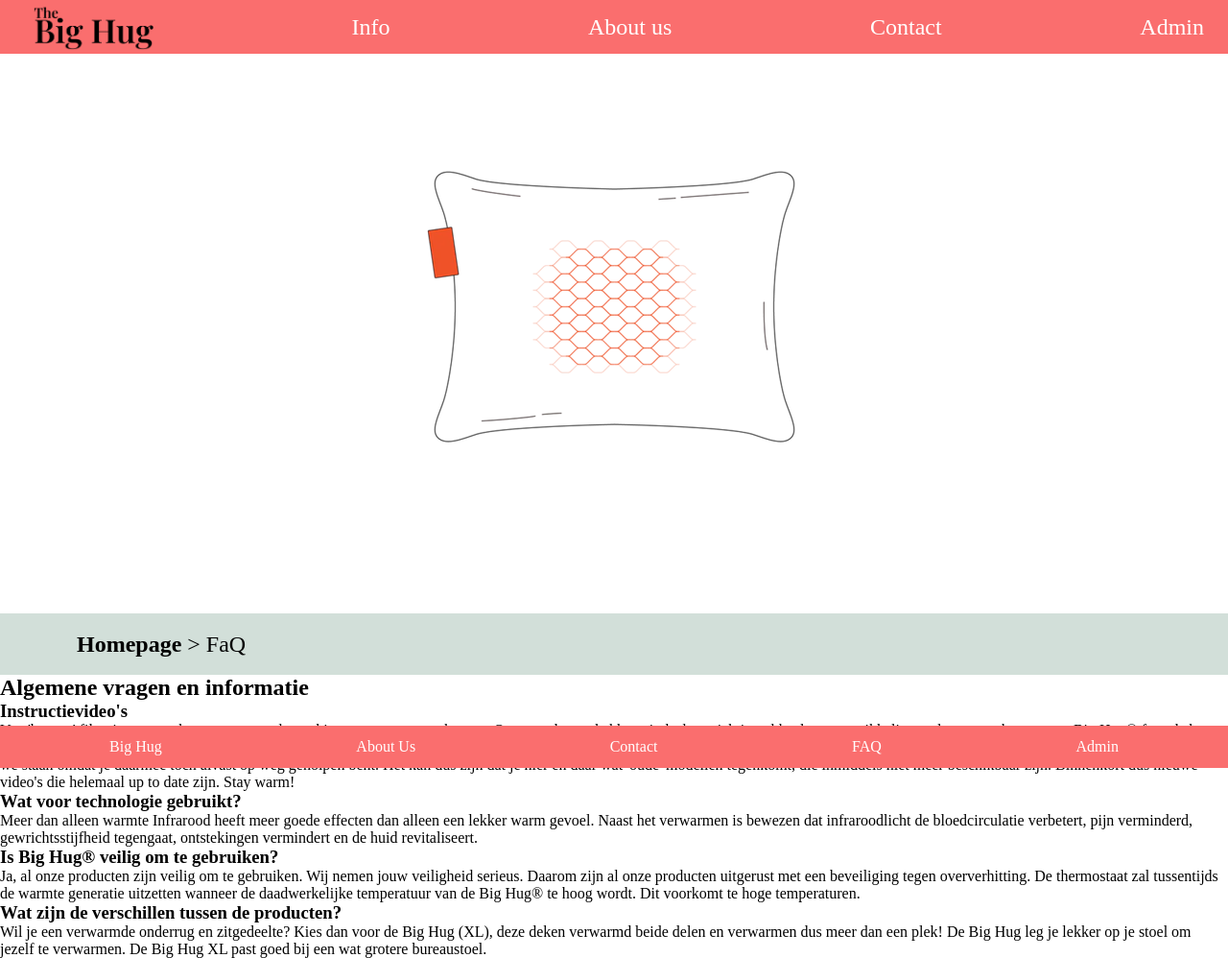
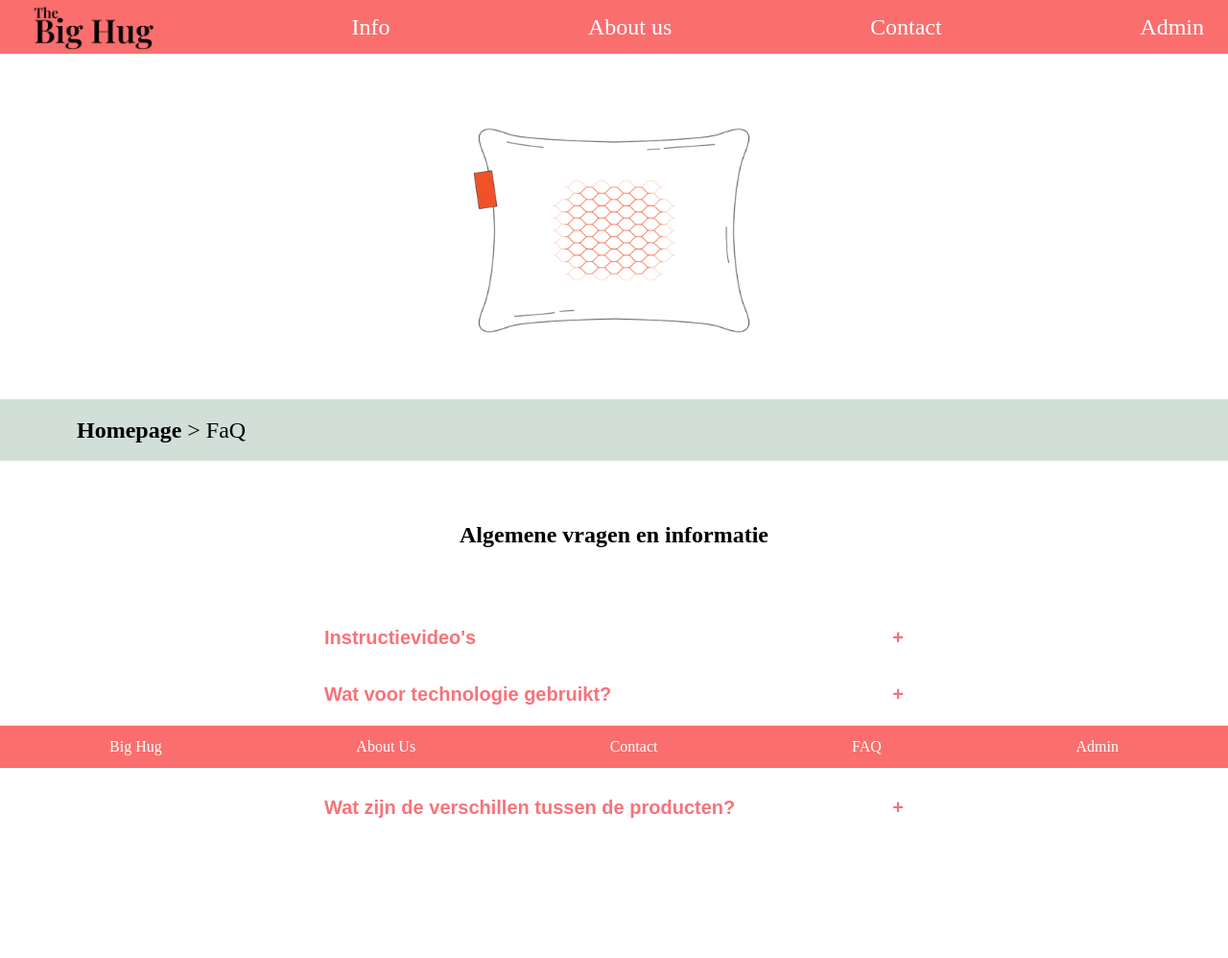
Before and after one commit to QuinnGitt/big-hug-xl, a PHP site: page /faq.php in a window 1280 px wide. Shown: the whole page at 96% size. After the commit the page ends 852 px from the top, so only its background shows below. Run offline with PHP 8.4, Linux system fonts and the light colour scheme; style sheets or scripts are compiled from the project's sources.

Commit message:
FaQ page is af

```diff
--- a/css/faq.css
+++ b/css/faq.css
@@ -1,16 +1,70 @@
+@charset "UTF-8";
 .faq-banner .banner {
   display: flex;
   justify-content: center;
+  height: 30rem;
 }
 .faq-banner .divider {
   background-color: #D2DFD9;
   height: 4rem;
   display: flex;
   align-items: center;
+  position: relative;
+  bottom: 4rem;
 }
 .faq-banner p {
   margin-left: 5rem;
   font-size: x-large;
 }
 
+section {
+  display: flex;
+  justify-content: center;
+}
+section .vragen {
+  width: 40rem;
+  display: flex;
+  justify-content: center;
+  flex-direction: column;
+  align-items: center;
+  margin-bottom: 5rem;
+}
+section .vragen p {
+  font-family: "Lucida Sans", "Lucida Sans Regular", "Lucida Grande", "Lucida Sans Unicode", Geneva, Verdana, sans-serif;
+}
+section .vragen h2 {
+  margin: 0 0 4rem 0;
+}
+section .vragen button {
+  color: #F7737A;
+  font-weight: bold;
+}
+section .vragen .accordion {
+  cursor: pointer;
+  padding: 18px;
+  width: 100%;
+  border: none;
+  text-align: left;
+  outline: none;
+  font-size: 20px;
+  transition: 0.4s;
+  background-color: white;
+}
+section .vragen .accordion:after {
+  content: "+";
+  font-weight: bold;
+  float: right;
+  margin-left: 5px;
+}
+section .vragen .active:after {
+  content: "−";
+}
+section .vragen .panel {
+  padding: 0 18px;
+  background-color: white;
+  max-height: 0;
+  overflow: hidden;
+  transition: max-height 0.2s ease-out;
+}
+
 /*# sourceMappingURL=faq.css.map */
--- a/faq.php
+++ b/faq.php
@@ -20,27 +20,40 @@
                 </p>
             </div>
         </div>
+        <section>
         <div class="vragen">
             <h2>Algemene vragen en informatie</h2>
-            <h3>Instructievideo's</h3>
-                <p>Van 'how to' filmpjes tot aan het ontstaan en de werking van een warmtekussen.
+            <button class="accordion">Instructievideo's</button>
+                <div class="panel">
+                    <p>
+                        Van 'how to' filmpjes tot aan het ontstaan en de werking van een warmtekussen.
                         Onze producten hebben sinds de oprichting al heel wat ontwikkelingen doorgemaakt om onze Big Hug® fans de beste kwaliteit te kunnen bieden. Daarom werken we hard aan nieuwe filmpjes die uitleg kunnen geven over het gebruik en de werking van je Big Hug® warmtekussen of -deken.
                         De oudere video's laten we staan omdat je daarmee toch alvast op weg geholpen bent. Het kan dus zijn dat je hier en daar wat 'oude' modellen tegenkomt, die inmiddels niet meer beschikbaar zijn. Binnenkort dus nieuwe video's die helemaal up to date zijn. Stay warm!
                     </p>
+                </div>
 
-            <h3>Wat voor technologie gebruikt?</h3>
-                <p>Meer dan alleen warmte
+            <button class="accordion">Wat voor technologie gebruikt?</button>
+                <div class="panel">
+                    <p>
+                        Meer dan alleen warmte
                         Infrarood heeft meer goede effecten dan alleen een lekker warm gevoel. Naast het verwarmen is bewezen dat infraroodlicht de bloedcirculatie verbetert, pijn verminderd, gewrichtsstijfheid tegengaat, ontstekingen vermindert en de huid revitaliseert.
                     </p>
-
-            <h3>Is Big Hug® veilig om te gebruiken?</h3>
-                <p>Ja, al onze producten zijn veilig om te gebruiken.
+                </div>
+            <button class="accordion">Is Big Hug® veilig om te gebruiken?</button>
+                <div class="panel">
+                    <p>
+                        Ja, al onze producten zijn veilig om te gebruiken.
                         Wij nemen jouw veiligheid serieus. Daarom zijn al onze producten uitgerust met een beveiliging tegen oververhitting. De thermostaat zal tussentijds de warmte generatie uitzetten wanneer de daadwerkelijke temperatuur van de Big Hug® te hoog wordt. Dit voorkomt te hoge temperaturen.
                     </p>
-            <h3>Wat zijn de verschillen tussen de producten?</h3>
+                </div>
+            <button class="accordion">Wat zijn de verschillen tussen de producten?</button>
+            <div class="panel">
                 <p>
                     Wil je een verwarmde onderrug en zitgedeelte? Kies dan voor de Big Hug (XL), deze deken verwarmd beide delen en verwarmen dus meer dan een plek! De Big Hug leg je lekker op je stoel om jezelf te verwarmen. De Big Hug XL past goed bij een wat grotere bureaustoel.
                 </p>
             </div>
+        </div>
+        </section>
+        <script src="js/faq.js"></script>
     </body>
 </html>
--- /dev/null
+++ b/js/faq.js
@@ -0,0 +1,14 @@
+var acc = document.getElementsByClassName("accordion");
+var i;
+
+for (i = 0; i < acc.length; i++) {
+  acc[i].addEventListener("click", function() {
+    this.classList.toggle("active");
+    var panel = this.nextElementSibling;
+    if (panel.style.maxHeight) {
+      panel.style.maxHeight = null;
+    } else {
+      panel.style.maxHeight = panel.scrollHeight + "px";
+    }
+  });
+}
--- a/scss/faq.scss
+++ b/scss/faq.scss
@@ -2,6 +2,7 @@
     .banner {
         display: flex;
         justify-content: center;
+        height: 30rem;
     }
 
     .divider {
@@ -9,6 +10,8 @@
         height: 4rem;
         display: flex;
         align-items: center;
+        position: relative;
+        bottom: 4rem;
         }
 
     p {
@@ -17,6 +20,57 @@
     }
 }
 
-.vragen {
+section {
+    display: flex;
+    justify-content: center;
+    .vragen {
+        width: 40rem;
+        display: flex;
+        justify-content: center;
+        flex-direction: column;
+        align-items: center;
+        margin-bottom: 5rem;
+        p {
+            font-family: 'Lucida Sans', 'Lucida Sans Regular', 'Lucida Grande', 'Lucida Sans Unicode', Geneva, Verdana, sans-serif;
+        }
 
+        h2 {
+            margin: 0 0 4rem 0;
+        }
+
+        button {
+            color: #F7737A;
+            font-weight: bold;
+        }
+        .accordion {
+            cursor: pointer;
+            padding: 18px;
+            width: 100%;
+            border: none;
+            text-align: left;
+            outline: none;
+            font-size: 20px;
+            transition: 0.4s;
+            background-color: white;
+          }
+
+          .accordion:after {
+            content: '\002B';
+            font-weight: bold;
+            float: right;
+            margin-left: 5px;
+          }
+
+          .active:after {
+            content: "\2212";
+          }
+
+          .panel {
+            padding: 0 18px;
+            background-color: white;
+            max-height: 0;
+            overflow: hidden;
+            transition: max-height 0.2s ease-out;
+          }
+        }
 }
```
Also changed, not shown: 1 other file. Lines whose indentation alone changed are shown as unchanged.
